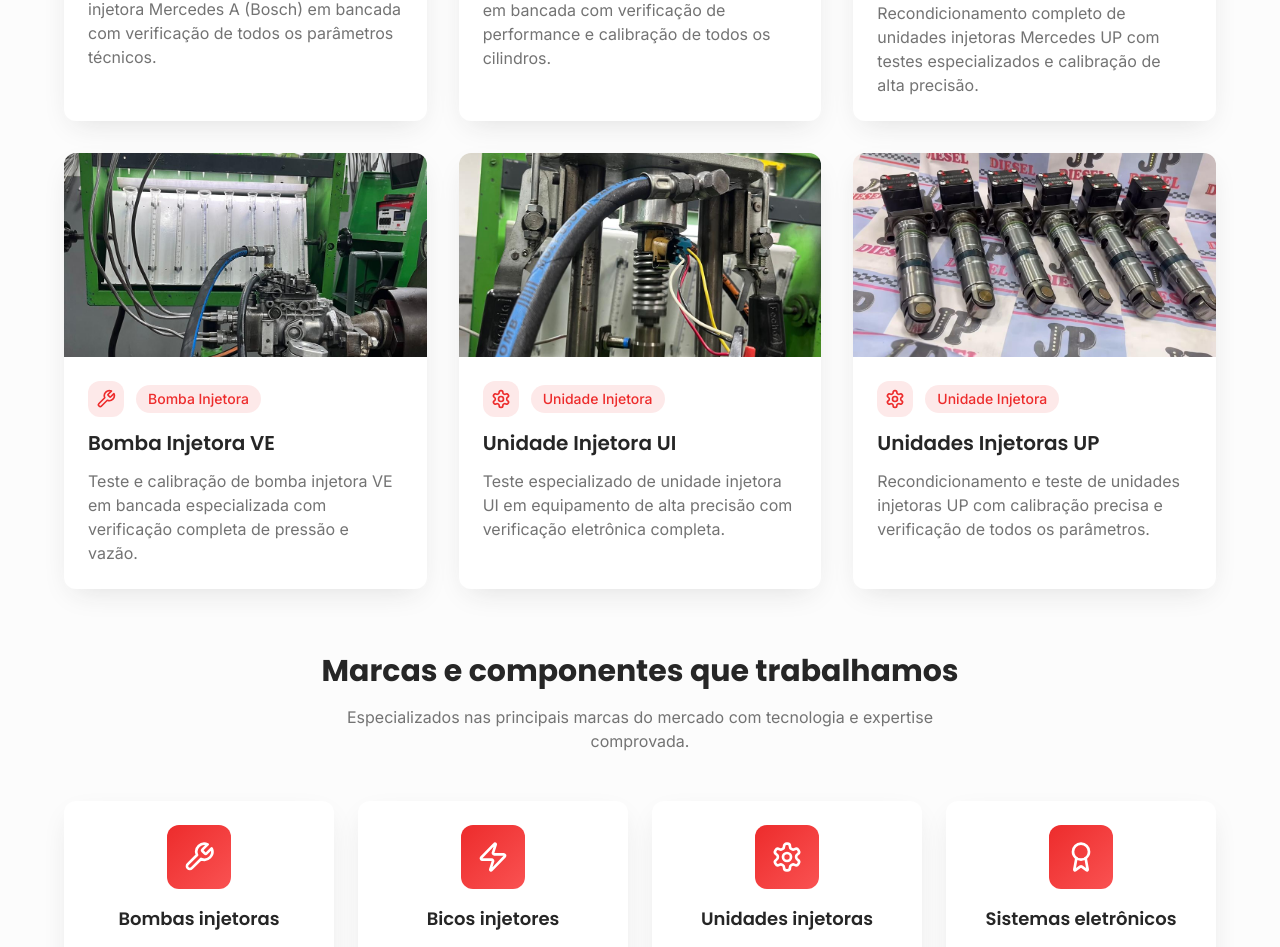
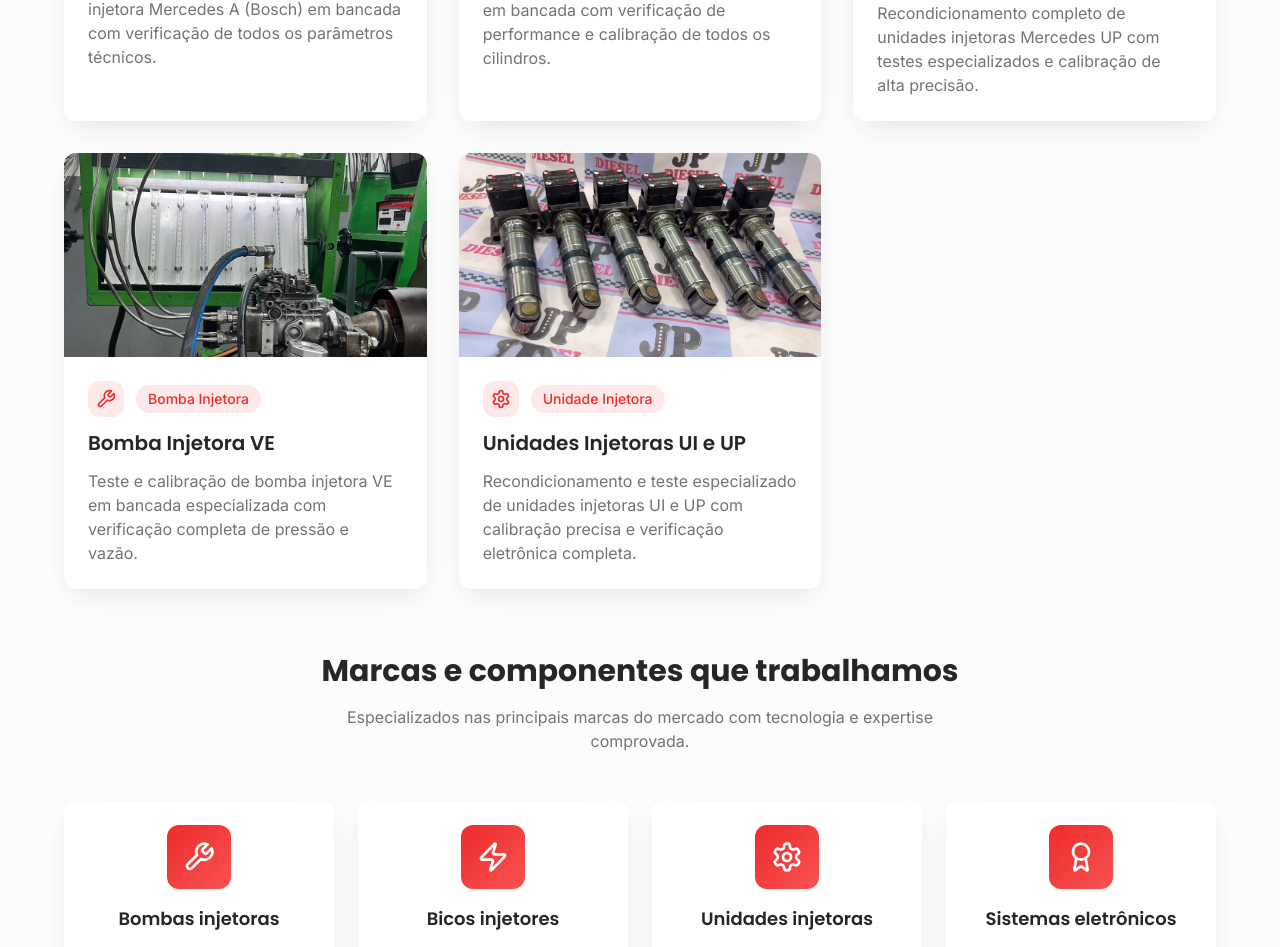
Before and after one commit to DevZipMateus/diesel-web-studio, a React (Vite) app: page / in a window 1280 px wide. Shown: the part 4480-5427 px from the top of the page. Built offline with nearby package versions, Linux system fonts and the light colour scheme; the HTML template or start-up script is replaced by a standard one.

Commit message:
Agrupar fotos na galeria

```diff
--- a/src/components/WorkGallery.tsx
+++ b/src/components/WorkGallery.tsx
@@ -52,16 +52,9 @@ const WorkGallery = () => {
       icon: Wrench
     },
     {
-      image: "/assets/unidade-ui.jpg",
-      title: "Unidade Injetora UI",
-      description: "Teste especializado de unidade injetora UI em equipamento de alta precisão com verificação eletrônica completa.",
-      category: "Unidade Injetora",
-      icon: Settings
-    },
-    {
       image: "/assets/unidades-up.jpg",
-      title: "Unidades Injetoras UP",
-      description: "Recondicionamento e teste de unidades injetoras UP com calibração precisa e verificação de todos os parâmetros.",
+      title: "Unidades Injetoras UI e UP",
+      description: "Recondicionamento e teste especializado de unidades injetoras UI e UP com calibração precisa e verificação eletrônica completa.",
       category: "Unidade Injetora",
       icon: Settings
     }
```
